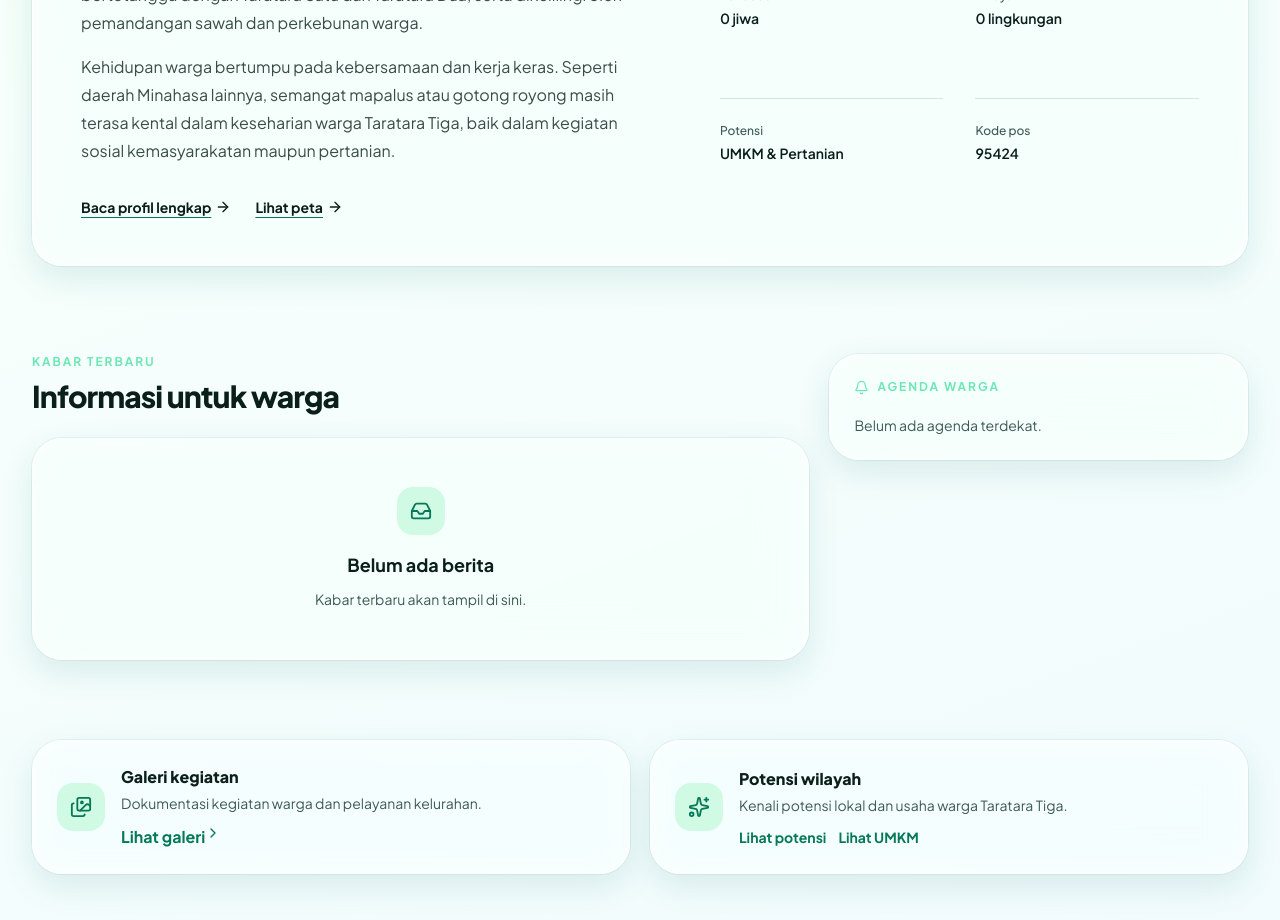
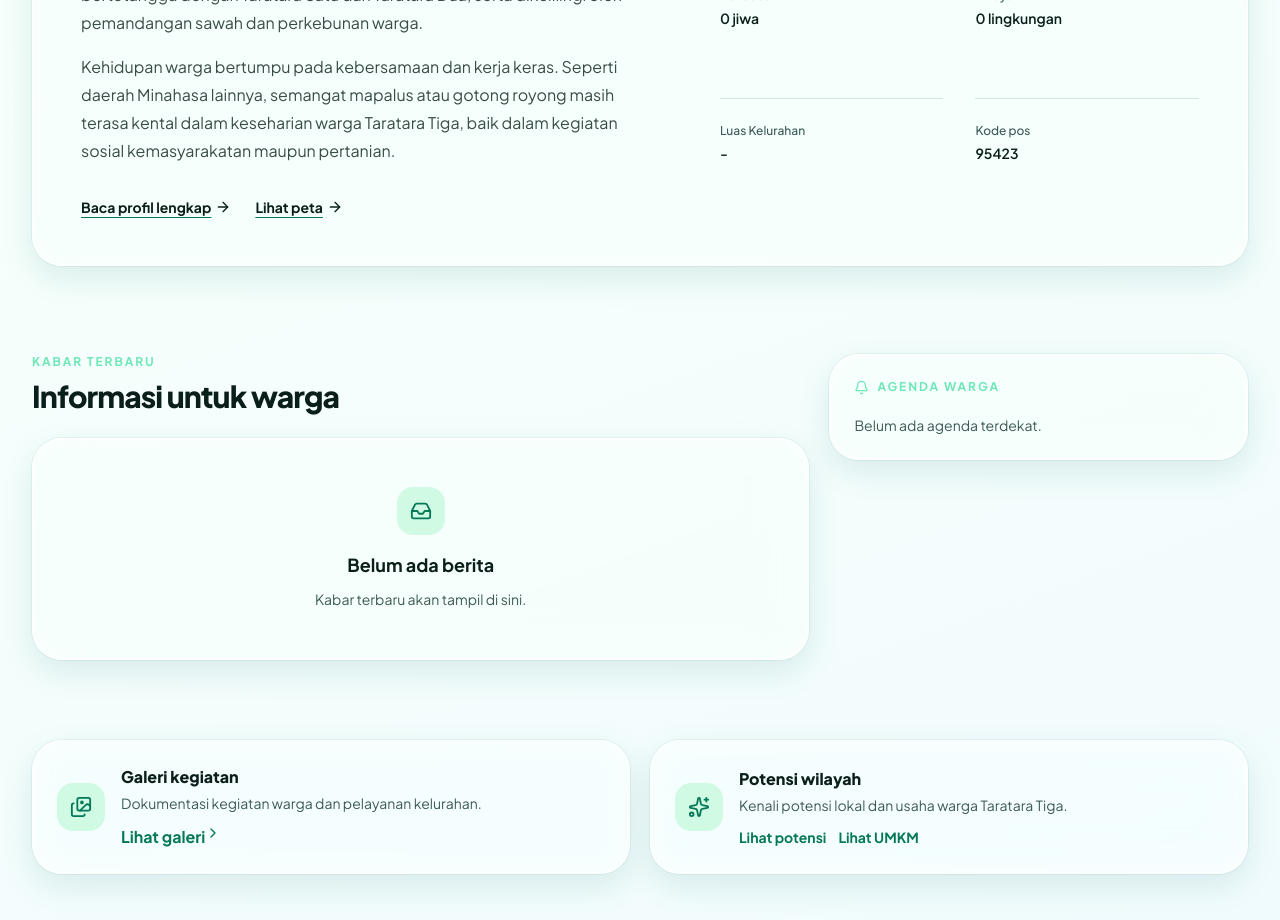
Before and after one commit to JereJere-Git/tarataratiga, a Next.js app: page / in a window 1280 px wide. Shown: the part 1580-2500 px from the top of the page. Built offline with nearby package versions, Linux system fonts and the light colour scheme; no server answers; the database is empty.

Commit message:
Mengubah Halaman utama dan menghapus beberapa opsi

```diff
--- a/components/shared/public-home-client.tsx
+++ b/components/shared/public-home-client.tsx
@@ -115,12 +115,12 @@ export function PublicHomeClient({ data }: { data: PublicHomeData }) {
                 <p className="font-semibold text-sm">{data.profile?.jumlah_rw ?? 0} lingkungan</p>
               </div>
               <div className="border-b border-[var(--line)] pb-4 sm:border-0 sm:pb-0">
-                <p className="text-xs text-muted font-medium mb-1">Potensi</p>
-                <p className="font-semibold text-sm">UMKM & Pertanian</p>
+                <p className="text-xs text-muted font-medium mb-1">Luas Kelurahan</p>
+                <p className="font-semibold text-sm">-</p>
               </div>
               <div className="border-b border-[var(--line)] pb-4 sm:border-0 sm:pb-0">
                 <p className="text-xs text-muted font-medium mb-1">Kode pos</p>
-                <p className="font-semibold text-sm">95424</p>
+                <p className="font-semibold text-sm">95423</p>
               </div>
             </div>
           </div>
```
